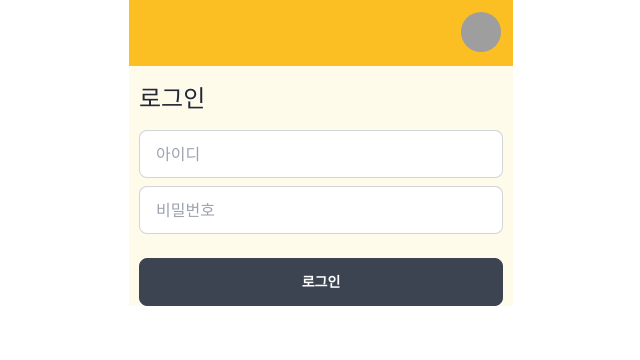
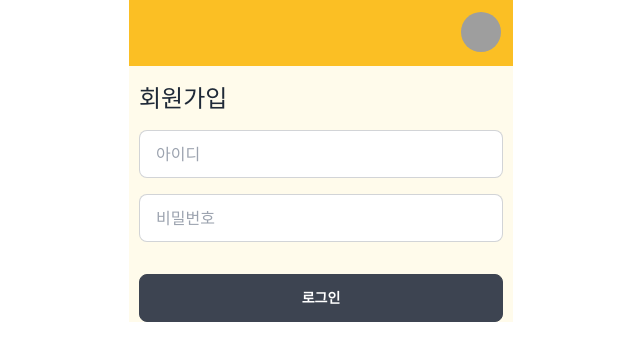
Before and after one commit to ShineTiger/food-management, a React (Create React App) app in the folder client/: page /Login in a window 1280 px wide. Shown: the top 360 px of the page, without its empty margins (319-959 px from the left). Built offline with nearby package versions, Linux system fonts and the light colour scheme; grey boxes are pictures that could not be loaded.

Commit message:
:sparkles: 로그인 유효성검사 추가

```diff
--- a/client/src/pages/Login.tsx
+++ b/client/src/pages/Login.tsx
@@ -1,66 +1,86 @@
-import { useState, useRef } from 'react';
+import { useForm, SubmitHandler } from 'react-hook-form';
 
+interface LoginFormType {
+  id: string;
+  pw: string;
+}
 const Login = () => {
-  const [enteredId, setEnteredId] = useState('');
-  const [enteredPw, setEnteredPw] = useState('');
-  const [enteredNick, setEnteredNick] = useState('');
+  const {
+    register,
+    handleSubmit,
+    formState: { errors },
+    setError,
+    watch,
+  } = useForm<LoginFormType>();
 
-  const inputChangeIdHandler: React.ChangeEventHandler<
-    HTMLInputElement
-  > = e => {
-    setEnteredId(e.target.value);
-  };
+  const IdPwRegex = /^[a-zA-Z0-9]+$/;
 
-  const inputChangePwHandler: React.ChangeEventHandler<
-    HTMLInputElement
-  > = e => {
-    setEnteredPw(e.target.value);
-  };
-
-  const inputChangeNickHandler: React.ChangeEventHandler<
-    HTMLInputElement
-  > = e => {
-    setEnteredNick(e.target.value);
-  };
-
-  const submitFormHandler = () => {
-    fetch('주소', {
-      method: 'POST',
-      body: JSON.stringify({
-        id: enteredId,
-        pw: enteredPw,
-      }),
-    })
-      .then(resonse => resonse.json())
-      .then(result =>
-        result.token ? alert('로그인 성공') : alert(result.message),
-      );
+  const onPwConfirm: SubmitHandler<LoginFormType> = userdata => {
+    console.log(userdata);
   };
 
   return (
-    <form onSubmit={submitFormHandler}>
-      <h2 className="text-2xl py-3 leading-10 font-medium">로그인</h2>
+    <>
+      <form onSubmit={handleSubmit(onPwConfirm)}>
+        <h2 className="text-2xl py-3 leading-10 font-medium">회원가입</h2>
         <input
-        id="inputId"
-        type="text"
+          {...register('id', {
+            required: '아이디를 입력해 주세요',
+            minLength: {
+              value: 4,
+              message: '4자 이상 입력해 주세요',
+            },
+            maxLength: {
+              value: 15,
+              message: '15자 이하 입력해 주세요',
+            },
+            pattern: {
+              value: IdPwRegex,
+              message: '아이디는 알파벳과 숫자로만 입력할 수 있습니다',
+            },
+          })}
           placeholder="아이디"
           className="input input-bordered w-full"
-        onChange={inputChangeIdHandler}
-        required
         />
+
+        <label className="label">
+          <span className="label-text-alt text-red-600">
+            {errors.id && errors.id.message && errors.id.message}
+          </span>
+        </label>
+
         <input
-        id="inputId"
-        type="text"
+          type="password"
+          {...register('pw', {
+            required: '비밀번호를 입력해 주세요',
+            minLength: {
+              value: 4,
+              message: '4자 이상 입력해 주세요',
+            },
+            maxLength: {
+              value: 15,
+              message: '15자 이하 입력해 주세요',
+            },
+            pattern: {
+              value: IdPwRegex,
+              message: '비밀번호는 알파벳과 숫자로만 입력할 수 있습니다',
+            },
+          })}
           placeholder="비밀번호"
-        className="input input-bordered w-full my-2"
-        onChange={inputChangeNickHandler}
-        required
+          className="input input-bordered w-full"
         />
+
+        <label className="label">
+          <span className="label-text-alt text-red-600">
+            {errors.pw && errors.pw.message && errors.pw.message}
+          </span>
+        </label>
 
         <button className="btn btn-block mt-4" type="submit">
           로그인
         </button>
       </form>
+    </>
   );
 };
 
```
Lines whose indentation alone changed are shown as unchanged.
